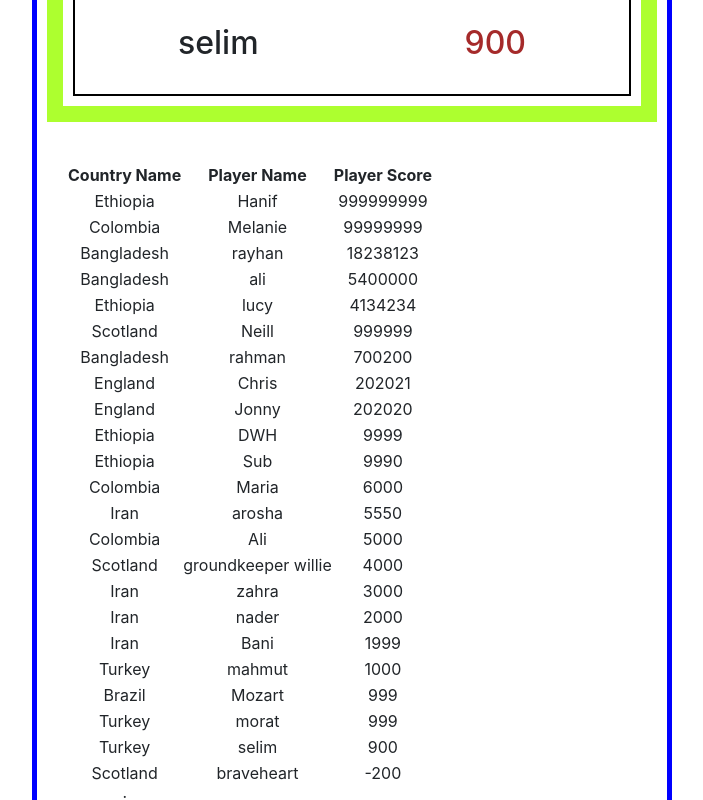
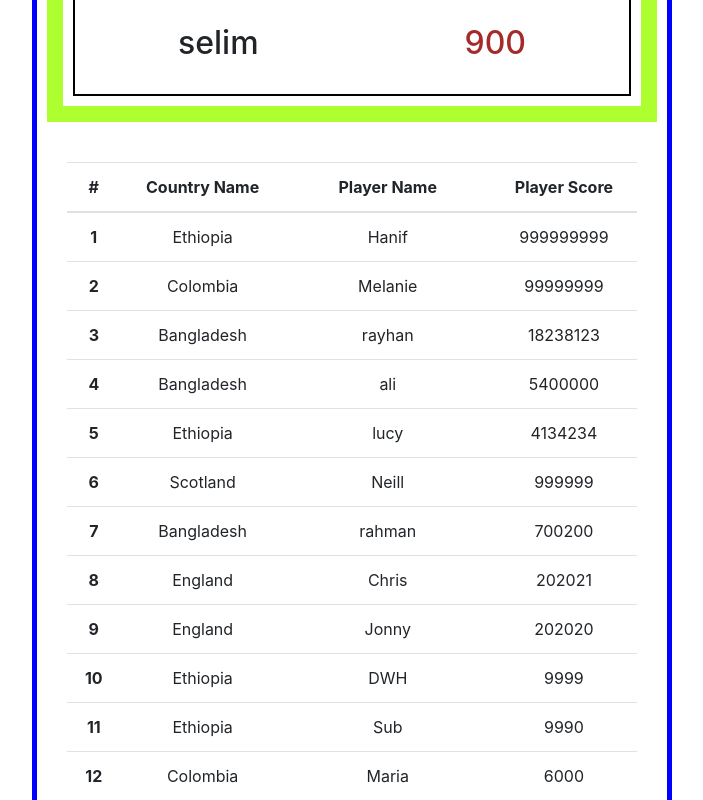
Before and after one commit to yunusfirat/cyf-high-score-tables, a React (Create React App) app: page / in a window 1280 px wide. Shown: the part 3280-4080 px from the top of the page, without its empty margins (288-991 px from the left). Built offline with nearby package versions, Linux system fonts and the light colour scheme.

Commit message:
debuggin and updates

```diff
--- a/public/index.html
+++ b/public/index.html
@@ -30,6 +30,22 @@
       integrity="sha384-GJzZqFGwb1QTTN6wy59ffF1BuGJpLSa9DkKMp0DgiMDm4iYMj70gZWKYbI706tWS"
       crossorigin="anonymous"
     />
+    <script
+      src="https://code.jquery.com/jquery-3.2.1.min.js"
+      integrity="sha256-hwg4gsxgFZhOsEEamdOYGBf13FyQuiTwlAQgxVSNgt4="
+      crossorigin="anonymous"
+    ></script>
+    <script
+    src="https://cdnjs.cloudflare.com/ajax/libs/popper.js/1.11.0/umd/popper.min.js"
+    integrity="sha384-b/U6ypiBEHpOf/4+1nzFpr53nxSS+GLCkfwBdFNTxtclqqenISfwAzpKaMNFNmj4"
+    crossorigin="anonymous"
+  ></script>
+    <script
+      src="https://maxcdn.bootstrapcdn.com/bootstrap/4.0.0-beta/js/bootstrap.min.js"
+      integrity="sha384-h0AbiXch4ZDo7tp9hKZ4TsHbi047NrKGLO3SEJAg45jXxnGIfYzk4Si90RDIqNm1"
+      crossorigin="anonymous"
+    ></script>
+
     <title>React App</title>
   </head>
   <body>
--- a/src/App.js
+++ b/src/App.js
@@ -11,9 +11,7 @@ function App() {
 			<div>
 				<HighScoreTable />
 			</div>
-			<div>
-				<WorldWideTable />
-			</div>
+			<WorldWideTable />
 		</div>
 	);
 }
--- a/src/WorldWideTable.js
+++ b/src/WorldWideTable.js
@@ -4,7 +4,6 @@ import allCountryScores from "./scores";
 
 const WorldWideTable = () => {
     let array = [];
-    // let sortedArray;
     allCountryScores.map(({ name, scores }) => {
         return (
             scores.map(({ n, s }) => {
@@ -22,26 +21,27 @@ const WorldWideTable = () => {
     });
     return (
         <div className="worldwidetable">
-                 <table>
+                 <table className="table">
                      <thead>
-                            <tr>
-                                <th>Country Name</th>
-                                <th>Player Name</th>
-                                <th>Player Score</th>
-                            </tr>
+                        <tr>
+                            <th scope="col">#</th>
+                            <th scope="col">Country Name</th>
+                            <th scope="col">Player Name</th>
+                            <th scope="col">Player Score</th>
+                        </tr>
                      </thead>
                      <tbody>
                 {sortedArray.map(({ countryName, playerScore, playerName }, index) => {
                     return (
                         <tr key={index}>
+                            <th scope="row">{index + 1}</th>
                             <td>{countryName}</td>
                             <td>{playerName}</td>
                             <td>{playerScore}</td>
                         </tr>
                     );
-                })
-            };
-            </tbody>;
+                })};
+            </tbody>
          </table>
         </div>
     );
```
